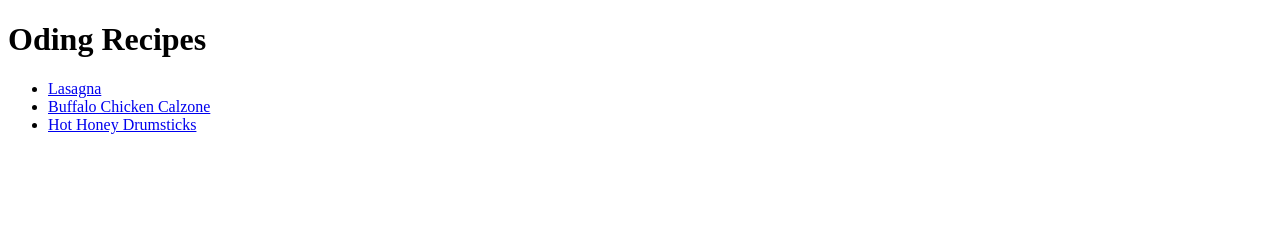
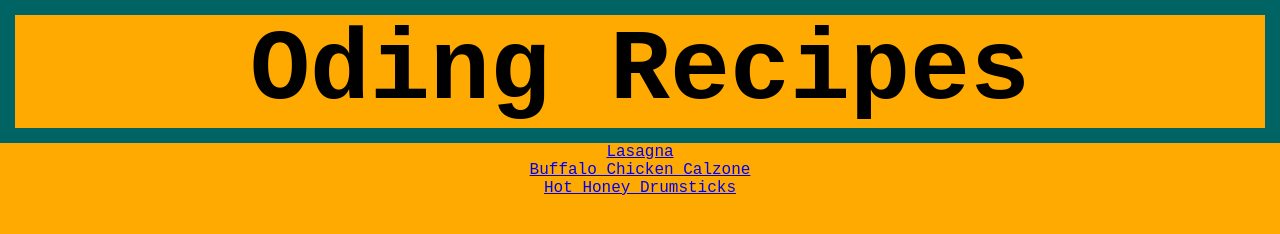
Before and after one commit to jucaarur/odin-recipes, a plain HTML site: page index.html in a window 1280 px wide. Drawn offline with Linux system fonts and the light colour scheme.

Commit message:
solved: css recipe website

```diff
--- a/index.html
+++ b/index.html
@@ -3,11 +3,12 @@
 <html lang="en">
     <head>
         <meta charset="UTF-8">
+        <link rel="stylesheet" href="style.css">
         <title>Oding Recipes</title>
     </head>
 
     <body>
-        <h1>Oding Recipes</h1>
+        <div class="hometitle"><h1>Oding Recipes</h1></div>
         <ul>
             <li><a href="./recipes/lasagna.html">Lasagna</a></li>
             <li><a href="./recipes/bccalzone.html">Buffalo Chicken Calzone</a> </li>
--- /dev/null
+++ b/style.css
@@ -0,0 +1,25 @@
+*,
+*::before,
+*::after {
+    box-sizing: border-box;
+}
+
+* {
+    padding: 0;
+    margin: 0;
+    font-family: 'Courier New', Courier, monospace;
+    background-color: rgb(255, 170, 0);
+    text-align: center;
+    justify-content: center;
+}
+
+.hometitle{
+    font-size: 50px;
+    background-color: rgb(0, 100, 100);
+    padding: 15px;
+}
+
+p {
+    text-align: left;
+    margin: 10px
+}
```
Also changed, not shown: recipes/bccalzone.html (+2 -0 lines), recipes/hhdrums.html (+2 -0 lines), recipes/lasagna.html (+4 -2 lines).
